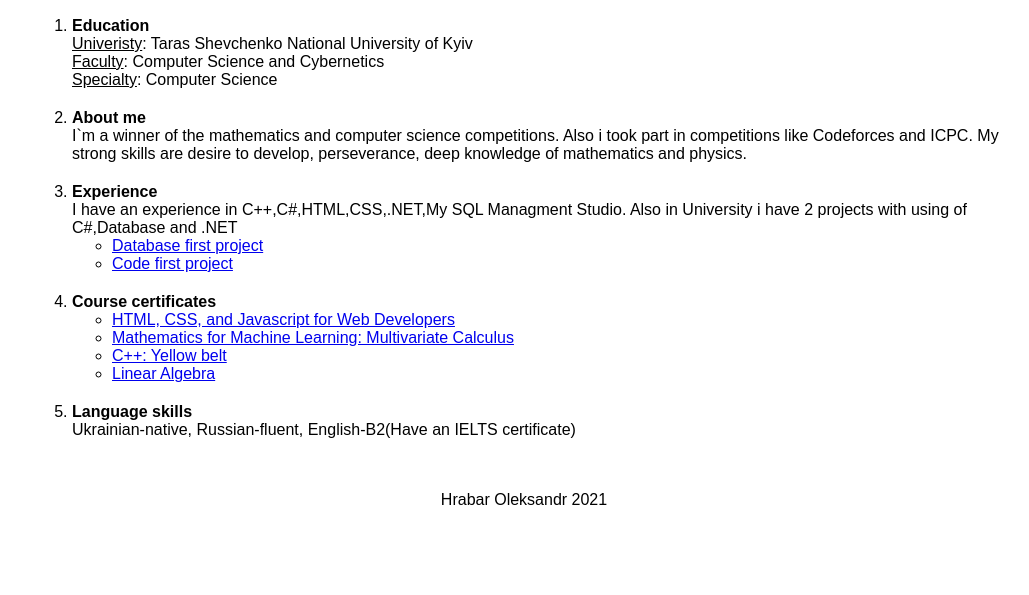
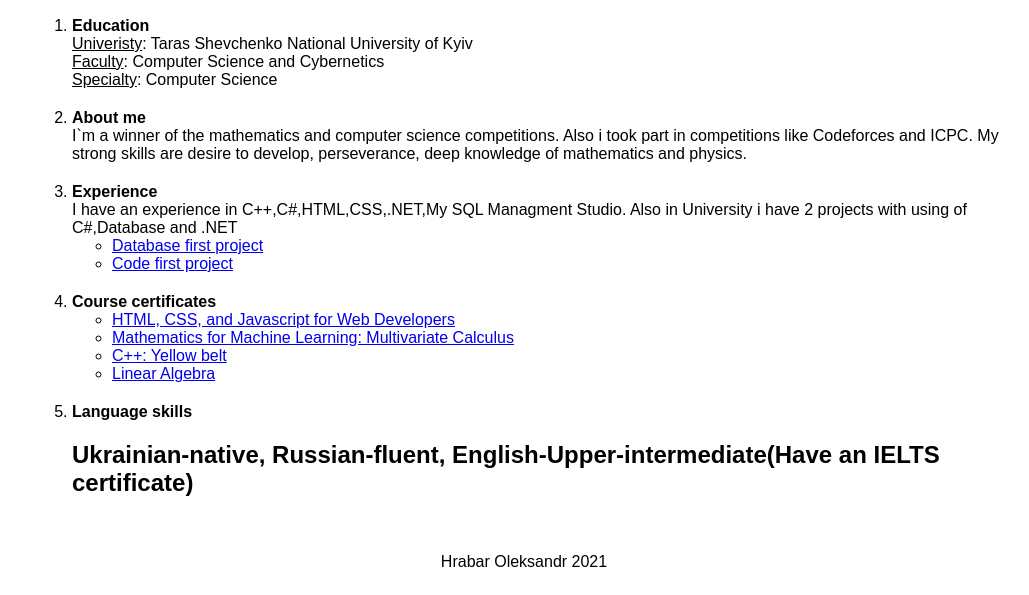
Before and after one commit to Afformativ/rsschool-cv, a plain HTML site: page index.html in a window 1280 px wide. Shown: the part 331-926 px from the top of the page, without its empty margins (116-1145 px from the left). Before the commit the page ends 864 px from the top, so only its background shows below. Drawn offline with Linux system fonts and the light colour scheme.

Commit message:
Update index.html

```diff
--- a/index.html
+++ b/index.html
@@ -61,7 +61,7 @@
                           </ul>
                         </li>
                         <li><b>Language skills</b><br>
-                            Ukrainian-native, Russian-fluent, English-B2(Have an IELTS certificate)
+                           <h2> Ukrainian-native, Russian-fluent, English-Upper-intermediate(Have an IELTS certificate)</h2>
                         </li>
 
                     </ol>
```
